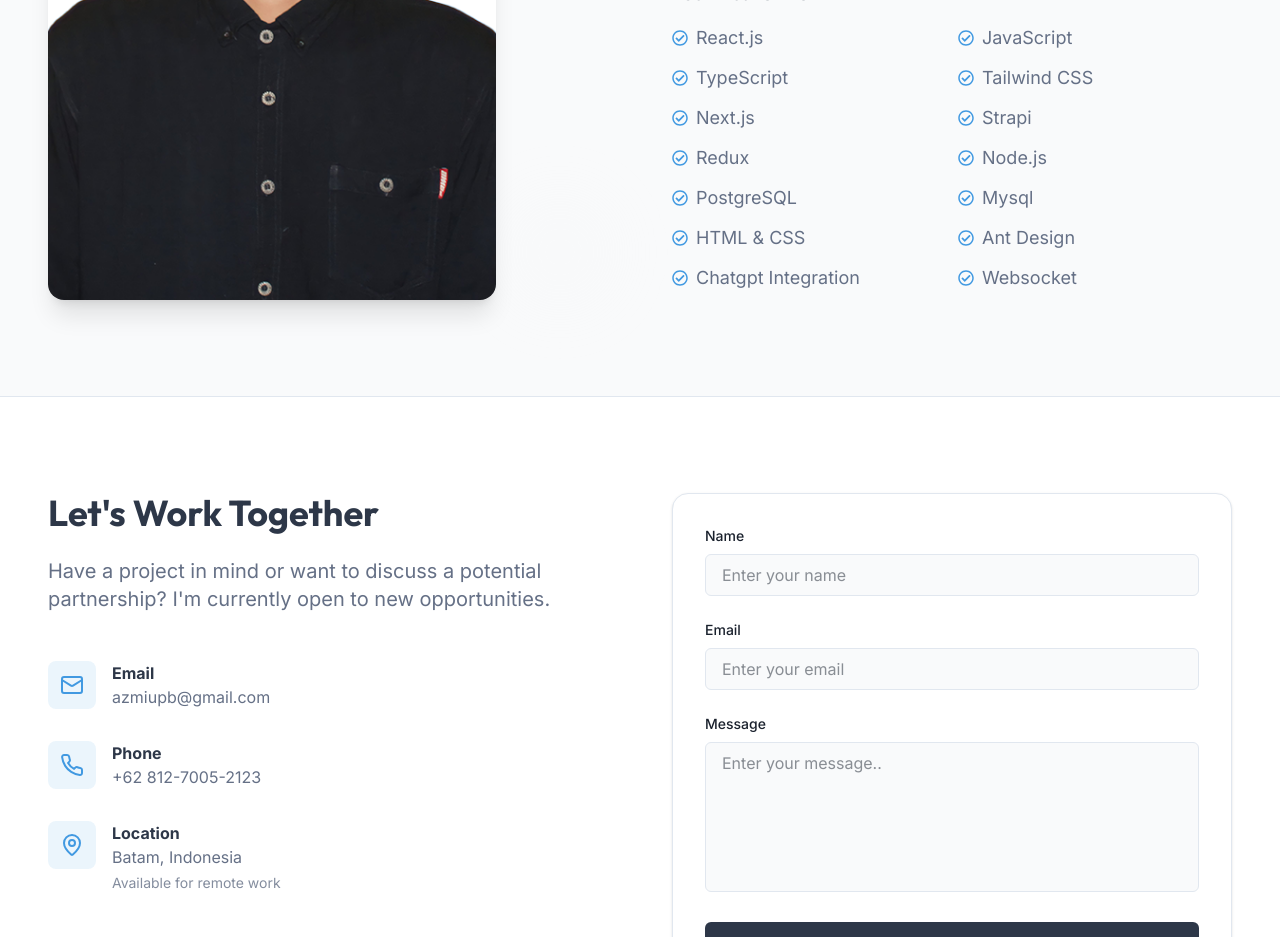
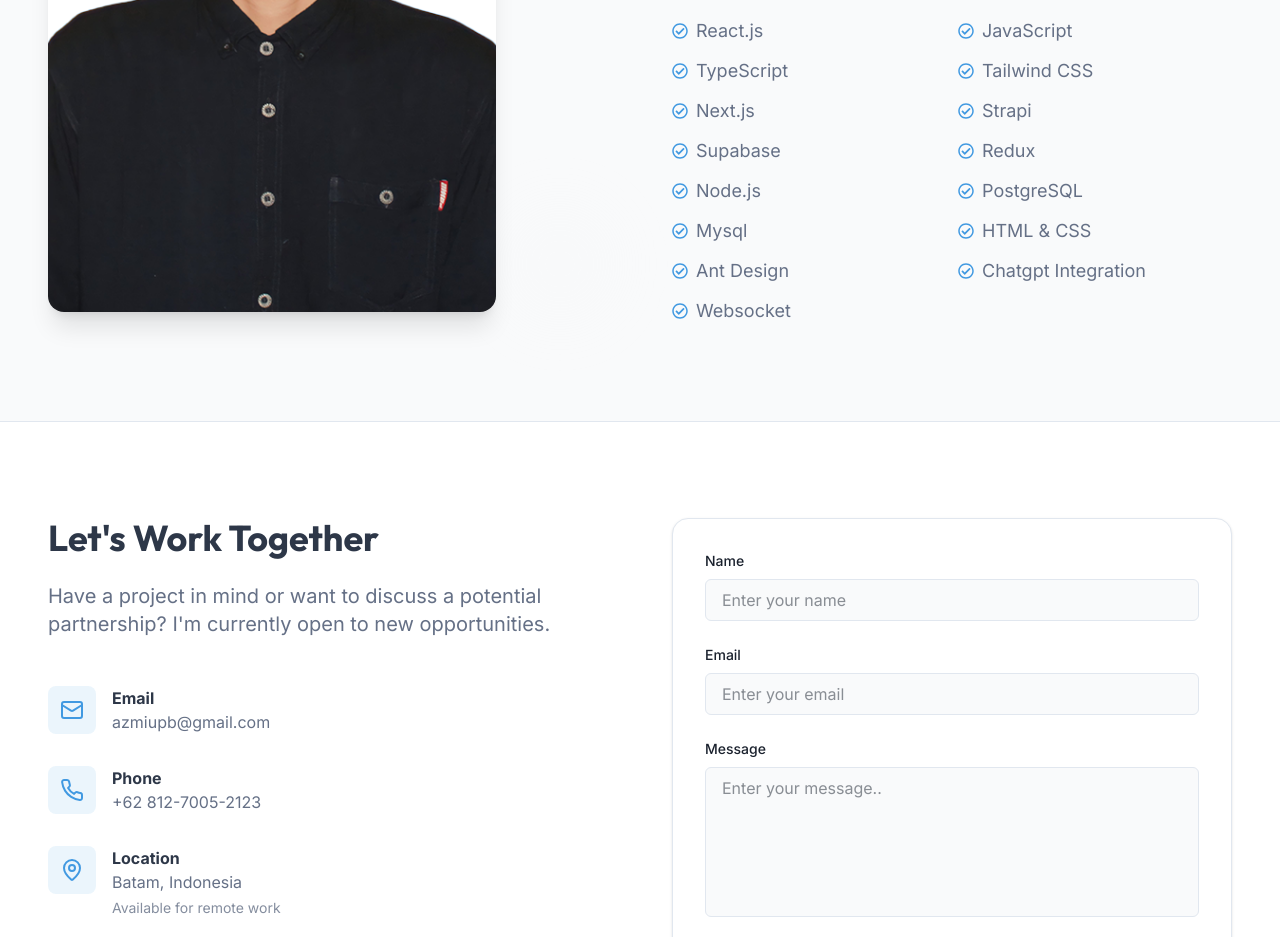
Before and after one commit to azmi-amirullah/portfolio-frontend, a Next.js app: page / in a window 1280 px wide. Shown: the part 5340-6277 px from the top of the page. Built offline with nearby package versions, Linux system fonts and the light colour scheme.

Commit message:
chore: update docs for vehicle maintance plan

```diff
--- a/components/About.tsx
+++ b/components/About.tsx
@@ -10,6 +10,7 @@ export default function About() {
     'Tailwind CSS',
     'Next.js',
     'Strapi',
+    'Supabase',
     'Redux',
     'Node.js',
     'PostgreSQL',
```
Also changed, not shown: 1 other file (tests, documents, lock files or other folders).
